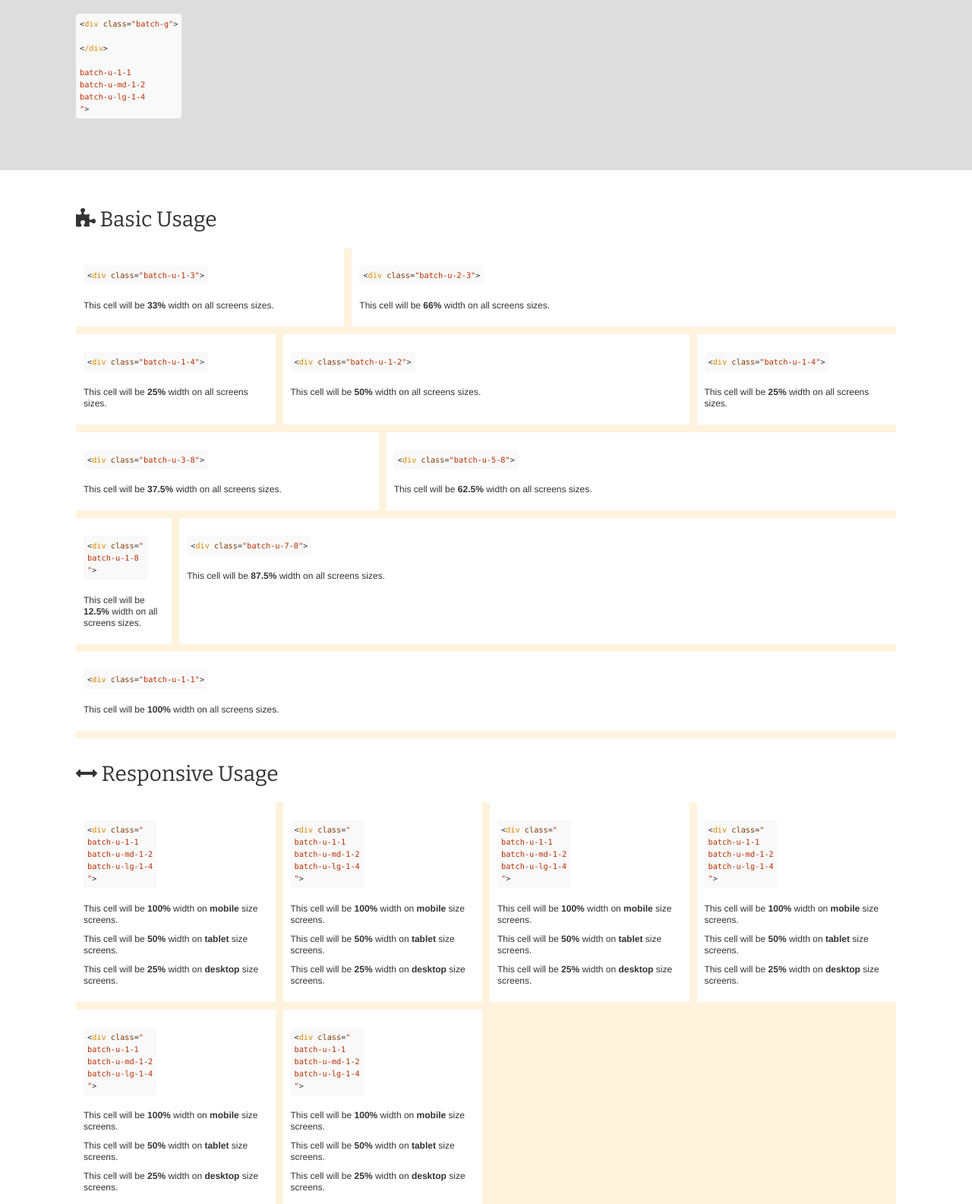
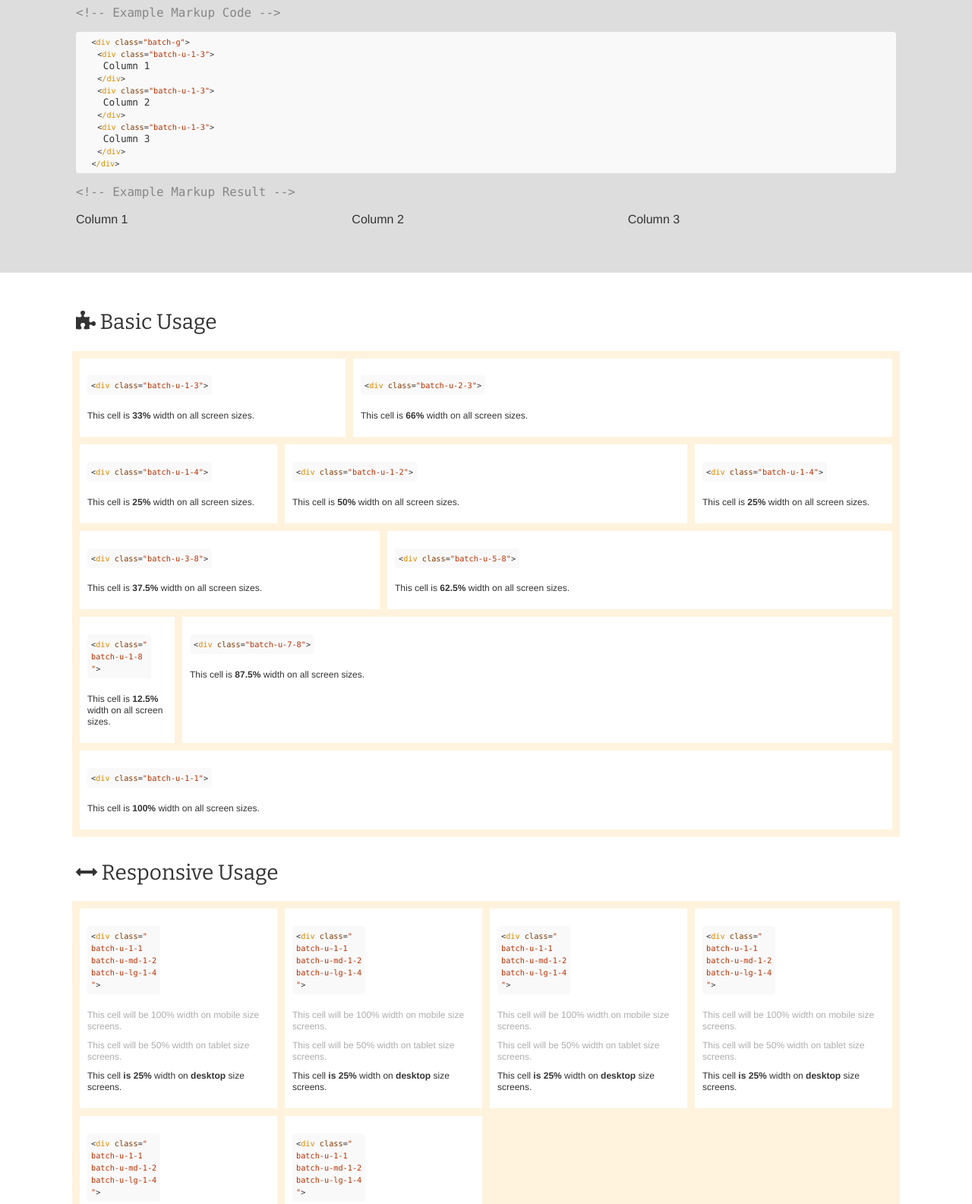
Before and after one commit to Martskin/batch, a website: page app/index.html in a window 1280 px wide. Shown: the part 1080-2665 px from the top of the page at 76% size. Drawn offline with nearby package versions, Linux system fonts and the light colour scheme.

Commit message:
Adds markup example to docs.
Adds utility and highlight classes.

```diff
--- a/app/index.html
+++ b/app/index.html
@@ -21,7 +21,7 @@
 
     <header class="header" role="banner">
       <div class="l-row">
-        <div class="batch-c l-container">
+        <div class="batch-cxxx l-container">
           <div class="batch-g">
             <div class="batch-u-1-1 batch-u-lg-1-2">
                 <h1 class="batch-logo"><img class="batch-logo_image" src="assets/img/batch-logo.svg" title="Batch"/></h1>
@@ -99,66 +99,82 @@
       </div>
 
       <div class="l-row l-row--gray">
-        <div class="batch-c l-container">
+        <div class="l-container">
           <h2><i class="fa fa-code"></i>  Markup Structure</h2>
-          <pre>
-            <code>&lt;<span class="code-o">div</span> <span class="code-c">class</span>=<span class="code-n">"batch-g"</span>&gt;</code>
-
-            <code>&lt;<span class="code-o">/div</span>&gt;</code>
-
-            <code><span class="code-n">batch-u-1-1</span></code>
-            <code><span class="code-n">batch-u-md-1-2</span></code>
-            <code><span class="code-n">batch-u-lg-1-4</span></code>
-            <code><span class="code-n">"</span>&gt;</code>
-          </pre>
+          <p class="comment">&lt;!-- Example Markup Code --&gt;</p>
+<pre class="pre-block">
+  <code>&lt;<span class="code-o">div</span> <span class="code-c">class</span>=<span class="code-n">"batch-g"</span>&gt;</code>
+   <code>&lt;<span class="code-o">div</span> <span class="code-c">class</span>=<span class="code-n">"batch-u-1-3"</span>&gt;</code>
+    Column 1
+   <code>&lt;<span class="code-o">/div</span>&gt;</code>
+   <code>&lt;<span class="code-o">div</span> <span class="code-c">class</span>=<span class="code-n">"batch-u-1-3"</span>&gt;</code>
+    Column 2
+   <code>&lt;<span class="code-o">/div</span>&gt;</code>
+   <code>&lt;<span class="code-o">div</span> <span class="code-c">class</span>=<span class="code-n">"batch-u-1-3"</span>&gt;</code>
+    Column 3
+   <code>&lt;<span class="code-o">/div</span>&gt;</code>
+  <code>&lt;<span class="code-o">/div</span>&gt;</code>
+</pre>
+          <p class="comment">&lt;!-- Example Markup Result --&gt;</p>
+          <div class="batch-g">
+           <div class="batch-u-1-3">
+            Column 1
+           </div>
+           <div class="batch-u-1-3">
+            Column 2
+           </div>
+           <div class="batch-u-1-3">
+            Column 3
+           </div>
+          </div>
         </div>
       </div>
 
       <div class="l-row">
-        <div class="batch-c l-container">
+        <div class="batch-cxxx l-container">
           <h2><i class="fa fa-puzzle-piece"></i> Basic Usage</h2>
           <div class="batch-g batch-g_docs">
             <div class="batch-u-1-3">
                 <pre>
                   <code>&lt;<span class="code-o">div</span> <span class="code-c">class</span>=<span class="code-n">"batch-u-1-3"</span>&gt;</code>
                 </pre>
-                <p>This cell will be <span>33%</span> width on all screens sizes.</p>
+                <p class="highlight">This cell is <span>33%</span> width on all screen sizes.</p>
             </div>
             <div class="batch-u-2-3">
                 <pre>
                   <code>&lt;<span class="code-o">div</span> <span class="code-c">class</span>=<span class="code-n">"batch-u-2-3"</span>&gt;</code>
                 </pre>
-                <p>This cell will be <span>66%</span> width on all screens sizes.</p>
+                <p class="highlight">This cell is <span>66%</span> width on all screen sizes.</p>
             </div>
             <div class="batch-u-1-4">
                 <pre>
                   <code>&lt;<span class="code-o">div</span> <span class="code-c">class</span>=<span class="code-n">"batch-u-1-4"</span>&gt;</code>
                 </pre>
-                <p>This cell will be <span>25%</span> width on all screens sizes.</p>
+                <p class="highlight">This cell is <span>25%</span> width on all screen sizes.</p>
             </div>
             <div class="batch-u-1-2">
                 <pre>
                   <code>&lt;<span class="code-o">div</span> <span class="code-c">class</span>=<span class="code-n">"batch-u-1-2"</span>&gt;</code>
                 </pre>
-                <p>This cell will be <span>50%</span> width on all screens sizes.</p>
+                <p class="highlight">This cell is <span>50%</span> width on all screen sizes.</p>
             </div>
             <div class="batch-u-1-4">
                 <pre>
                   <code>&lt;<span class="code-o">div</span> <span class="code-c">class</span>=<span class="code-n">"batch-u-1-4"</span>&gt;</code>
                 </pre>
-                <p>This cell will be <span>25%</span> width on all screens sizes.</p>
+                <p class="highlight">This cell is <span>25%</span> width on all screen sizes.</p>
             </div>
             <div class="batch-u-3-8">
                 <pre>
                   <code>&lt;<span class="code-o">div</span> <span class="code-c">class</span>=<span class="code-n">"batch-u-3-8"</span>&gt;</code>
                 </pre>
-                <p>This cell will be <span>37.5%</span> width on all screens sizes.</p>
+                <p class="highlight">This cell is <span>37.5%</span> width on all screen sizes.</p>
             </div>
             <div class="batch-u-5-8">
                 <pre>
                   <code>&lt;<span class="code-o">div</span> <span class="code-c">class</span>=<span class="code-n">"batch-u-5-8"</span>&gt;</code>
                 </pre>
-                <p>This cell will be <span>62.5%</span> width on all screens sizes.</p>
+                <p class="highlight">This cell is <span>62.5%</span> width on all screen sizes.</p>
             </div>
             <div class="batch-u-1-8">
                 <pre>
@@ -166,19 +182,19 @@
                   <code><span class="code-n">batch-u-1-8</span></code>
                   <code><span class="code-n">"</span>&gt;</code>
                 </pre>
-                <p>This cell will be <span>12.5%</span> width on all screens sizes.</p>
+                <p class="highlight">This cell is <span>12.5%</span> width on all screen sizes.</p>
             </div>
             <div class="batch-u-7-8">
                 <pre>
                   <code>&lt;<span class="code-o">div</span> <span class="code-c">class</span>=<span class="code-n">"batch-u-7-8"</span>&gt;</code>
                 </pre>
-                <p>This cell will be <span>87.5%</span> width on all screens sizes.</p>
+                <p class="highlight">This cell is <span>87.5%</span> width on all screen sizes.</p>
             </div>
             <div class="batch-u-1-1">
                 <pre>
                   <code>&lt;<span class="code-o">div</span> <span class="code-c">class</span>=<span class="code-n">"batch-u-1-1"</span>&gt;</code>
                 </pre>
-                <p>This cell will be <span>100%</span> width on all screens sizes.</p>
+                <p class="highlight">This cell is <span>100%</span> width on all screen sizes.</p>
             </div>
           </div>
 
@@ -192,9 +208,9 @@
                 <code><span class="code-n">batch-u-lg-1-4</span></code>
                 <code><span class="code-n">"</span>&gt;</code>
               </pre>
-              <p>This cell will be <span>100%</span> width on <span>mobile</span> size screens.</p>
-              <p>This cell will be <span>50%</span> width on <span>tablet</span> size screens.</p>
-              <p>This cell will be <span>25%</span> width on <span>desktop</span> size screens.</p>
+              <p class="highlight highlight-mobile">This cell <span class="show-sm">is</span><span class="hide-sm">will be</span> <span>100%</span> width on <span>mobile</span> size screens.</p>
+              <p class="highlight highlight-tablet">This cell <span class="show-md">is</span><span class="hide-md">will be</span> <span>50%</span> width on <span>tablet</span> size screens.</p>
+              <p class="highlight highlight-desktop">This cell <span class="show-lg">is</span><span class="hide-lg">will be</span> <span>25%</span> width on <span>desktop</span> size screens.</p>
             </div>
             <div class="batch-u-1-1 batch-u-md-1-2 batch-u-lg-1-4">
                <pre>
@@ -204,9 +220,9 @@
                 <code><span class="code-n">batch-u-lg-1-4</span></code>
                 <code><span class="code-n">"</span>&gt;</code>
               </pre>
-              <p>This cell will be <span>100%</span> width on <span>mobile</span> size screens.</p>
-              <p>This cell will be <span>50%</span> width on <span>tablet</span> size screens.</p>
-              <p>This cell will be <span>25%</span> width on <span>desktop</span> size screens.</p>
+              <p class="highlight highlight-mobile">This cell <span class="show-sm">is</span><span class="hide-sm">will be</span> <span>100%</span> width on <span>mobile</span> size screens.</p>
+              <p class="highlight highlight-tablet">This cell <span class="show-md">is</span><span class="hide-md">will be</span> <span>50%</span> width on <span>tablet</span> size screens.</p>
+              <p class="highlight highlight-desktop">This cell <span class="show-lg">is</span><span class="hide-lg">will be</span> <span>25%</span> width on <span>desktop</span> size screens.</p>
             </div>
             <div class="batch-u-1-1 batch-u-md-1-2 batch-u-lg-1-4">
                <pre>
@@ -216,9 +232,9 @@
                 <code><span class="code-n">batch-u-lg-1-4</span></code>
                 <code><span class="code-n">"</span>&gt;</code>
               </pre>
-              <p>This cell will be <span>100%</span> width on <span>mobile</span> size screens.</p>
-              <p>This cell will be <span>50%</span> width on <span>tablet</span> size screens.</p>
-              <p>This cell will be <span>25%</span> width on <span>desktop</span> size screens.</p>
+              <p class="highlight highlight-mobile">This cell <span class="show-sm">is</span><span class="hide-sm">will be</span> <span>100%</span> width on <span>mobile</span> size screens.</p>
+              <p class="highlight highlight-tablet">This cell <span class="show-md">is</span><span class="hide-md">will be</span> <span>50%</span> width on <span>tablet</span> size screens.</p>
+              <p class="highlight highlight-desktop">This cell <span class="show-lg">is</span><span class="hide-lg">will be</span> <span>25%</span> width on <span>desktop</span> size screens.</p>
             </div>
             <div class="batch-u-1-1 batch-u-md-1-2 batch-u-lg-1-4">
               <pre>
@@ -228,9 +244,9 @@
                 <code><span class="code-n">batch-u-lg-1-4</span></code>
                 <code><span class="code-n">"</span>&gt;</code>
               </pre>
-              <p>This cell will be <span>100%</span> width on <span>mobile</span> size screens.</p>
-              <p>This cell will be <span>50%</span> width on <span>tablet</span> size screens.</p>
-              <p>This cell will be <span>25%</span> width on <span>desktop</span> size screens.</p>
+              <p class="highlight highlight-mobile">This cell <span class="show-sm">is</span><span class="hide-sm">will be</span> <span>100%</span> width on <span>mobile</span> size screens.</p>
+              <p class="highlight highlight-tablet">This cell <span class="show-md">is</span><span class="hide-md">will be</span> <span>50%</span> width on <span>tablet</span> size screens.</p>
+              <p class="highlight highlight-desktop">This cell <span class="show-lg">is</span><span class="hide-lg">will be</span> <span>25%</span> width on <span>desktop</span> size screens.</p>
             </div>
             <div class="batch-u-1-1 batch-u-md-1-2 batch-u-lg-1-4">
               <pre>
@@ -240,9 +256,9 @@
                 <code><span class="code-n">batch-u-lg-1-4</span></code>
                 <code><span class="code-n">"</span>&gt;</code>
               </pre>
-              <p>This cell will be <span>100%</span> width on <span>mobile</span> size screens.</p>
-              <p>This cell will be <span>50%</span> width on <span>tablet</span> size screens.</p>
-              <p>This cell will be <span>25%</span> width on <span>desktop</span> size screens.</p>
+              <p class="highlight highlight-mobile">This cell <span class="show-sm">is</span><span class="hide-sm">will be</span> <span>100%</span> width on <span>mobile</span> size screens.</p>
+              <p class="highlight highlight-tablet">This cell <span class="show-md">is</span><span class="hide-md">will be</span> <span>50%</span> width on <span>tablet</span> size screens.</p>
+              <p class="highlight highlight-desktop">This cell <span class="show-lg">is</span><span class="hide-lg">will be</span> <span>25%</span> width on <span>desktop</span> size screens.</p>
             </div>
             <div class="batch-u-1-1 batch-u-md-1-2 batch-u-lg-1-4">
               <pre>
@@ -252,9 +268,9 @@
                 <code><span class="code-n">batch-u-lg-1-4</span></code>
                 <code><span class="code-n">"</span>&gt;</code>
               </pre>
-              <p>This cell will be <span>100%</span> width on <span>mobile</span> size screens.</p>
-              <p>This cell will be <span>50%</span> width on <span>tablet</span> size screens.</p>
-              <p>This cell will be <span>25%</span> width on <span>desktop</span> size screens.</p>
+              <p class="highlight highlight-mobile">This cell <span class="show-sm">is</span><span class="hide-sm">will be</span> <span>100%</span> width on <span>mobile</span> size screens.</p>
+              <p class="highlight highlight-tablet">This cell <span class="show-md">is</span><span class="hide-md">will be</span> <span>50%</span> width on <span>tablet</span> size screens.</p>
+              <p class="highlight highlight-desktop">This cell <span class="show-lg">is</span><span class="hide-lg">will be</span> <span>25%</span> width on <span>desktop</span> size screens.</p>
             </div>
           </div>
 
--- a/src/scss/base/_grid-settings.scss
+++ b/src/scss/base/_grid-settings.scss
@@ -12,3 +12,6 @@ $large-screen: em(860);
 
 $medium-screen-up: new-breakpoint(min-width $medium-screen 4);
 $large-screen-up: new-breakpoint(min-width $large-screen 8);
+
+$small-screen-only: new-breakpoint(max-width $medium-screen);
+$medium-screen-only: new-breakpoint(min-width $medium-screen max-width $large-screen);
--- a/src/scss/base/_variables.scss
+++ b/src/scss/base/_variables.scss
@@ -2,6 +2,7 @@
 $base-font-family: $helvetica;
 $heading-font-family: 'Bitter', serif;
 $heading-font-weight: 100;
+$code-font-family: Consolas,monaco,monospace;
 
 // Font Sizes
 $base-font-size: 1em;
--- a/src/scss/batch/_batch.scss
+++ b/src/scss/batch/_batch.scss
@@ -1,5 +1,5 @@
 // Batch 1.0.0
-// MIT License
+// GPL-2.0 License
 
 @import "batch/_settings.scss";
 @import "batch/_grid.scss";
--- a/src/scss/batch/_docs.scss
+++ b/src/scss/batch/_docs.scss
@@ -3,7 +3,7 @@
 pre {
 	font-size:0.8em;
 	line-height:1.25em;
-	font-family: Consolas,monaco,monospace;
+	font-family: $code-font-family;
 	color:$dark-gray;
 	white-space: pre-line;
 	background:$lighter-gray;
@@ -12,10 +12,15 @@ pre {
 	display: inline-block;
 }
 
+.pre-block {
+	white-space: pre;
+	display:block;
+}
+
 code {
 	font-size:0.8em;
 	line-height:1.25em;
-	font-family: Consolas,monaco,monospace;
+	font-family: $code-font-family;
 	.code-o {
 		color:$code-object-color;
 	}
@@ -30,19 +35,20 @@ code {
 .batch-g_docs {
 	background:$barrel-gold-light;
 	margin-bottom:30px;
+	padding: $batch-gutter $batch-gutter/2 0 $batch-gutter/2;
 	[class^="batch-u"] {
 		background:#ffffff;
 		padding:$batch-gutter;
 		border-color:$barrel-gold-light;
-		p {
-			color: $dark-gray;
-			font-size: 0.75em;
-			line-height: 1.25em;
-			margin-bottom: 10px;
-			text-align: left;
-			span {
-				font-weight: bold;
-			}
-		}
+		// p {
+		// 	color: $dark-gray;
+		// 	font-size: 0.75em;
+		// 	line-height: 1.25em;
+		// 	margin-bottom: 10px;
+		// 	text-align: left;
+		// 	span {
+		// 		font-weight: bold;
+		// 	}
+		// }
 	}
 }
--- a/src/scss/batch/_grid.scss
+++ b/src/scss/batch/_grid.scss
@@ -1,4 +1,7 @@
 // Grid
+
+// Gutter
+$batch-gutter:	10px;
 
 @mixin batch-u {
 	border-width:0 $batch-gutter/2 $batch-gutter;
--- a/src/scss/batch/_settings.scss
+++ b/src/scss/batch/_settings.scss
@@ -1,4 +1,4 @@
 // Settings
 
 // Gutter
-$batch-gutter:	10px;
+// $batch-gutter:	1px;
--- a/src/scss/partials/_app.scss
+++ b/src/scss/partials/_app.scss
@@ -44,7 +44,110 @@
 	}
 }
 
+.comment {
+	opacity: 0.5;
+	font-family: $code-font-family;
+}
+
 .footer {
 	padding:$xxlarge-spacing 0;
 	font-size: $small-font-size;
 }
+
+// Utility Classes
+.highlight {
+	color: $dark-gray;
+	font-size: 0.75em;
+	line-height: 1.25em;
+	margin-bottom: 10px;
+	text-align: left;
+	span {
+		font-weight: bold;
+	}
+}
+
+.highlight-mobile {
+	span {
+		font-weight: bold;
+	}
+	@include media($medium-screen) {
+		color:transparentize($dark-gray, 0.6);
+		span {
+			font-weight: normal;
+		}
+	}
+}
+
+.highlight-tablet {
+	color:transparentize($dark-gray, 0.6);
+	span {
+		font-weight: normal;
+	}
+	@include media($medium-screen) {
+		color:$dark-gray;
+		span {
+			font-weight: bold;
+		}
+	}
+	@include media($large-screen) {
+		color:transparentize($dark-gray, 0.6);
+		span {
+			font-weight: normal;
+		}
+	}
+}
+
+.highlight-desktop {
+	color:transparentize($dark-gray, 0.6);
+	span {
+		font-weight: normal;
+	}
+	@include media($large-screen) {
+		color:$dark-gray;
+		span {
+			font-weight: bold;
+		}
+	}
+}
+
+.show-sm {
+	@include media($medium-screen) {
+		display: none;
+	}
+}
+
+.hide-sm {
+	@include media($small-screen-only) {
+		display: none;
+	}
+}
+
+.show-md {
+	@include media($small-screen-only) {
+		display: none;
+	}
+	@include media($large-screen) {
+		display: none;
+	}
+}
+
+.hide-md {
+	@include media($medium-screen-only) {
+		display: none;
+	}
+}
+
+.show-lg {
+	@include media($small-screen-only) {
+		display: none;
+	}
+	@include media($medium-screen-only) {
+		display: none;
+	}
+}
+
+.hide-lg {
+	@include media($large-screen) {
+		display: none;
+	}
+}
```
Also changed, not shown: app/assets/css/style.css, app/assets/css/style.min.css.
